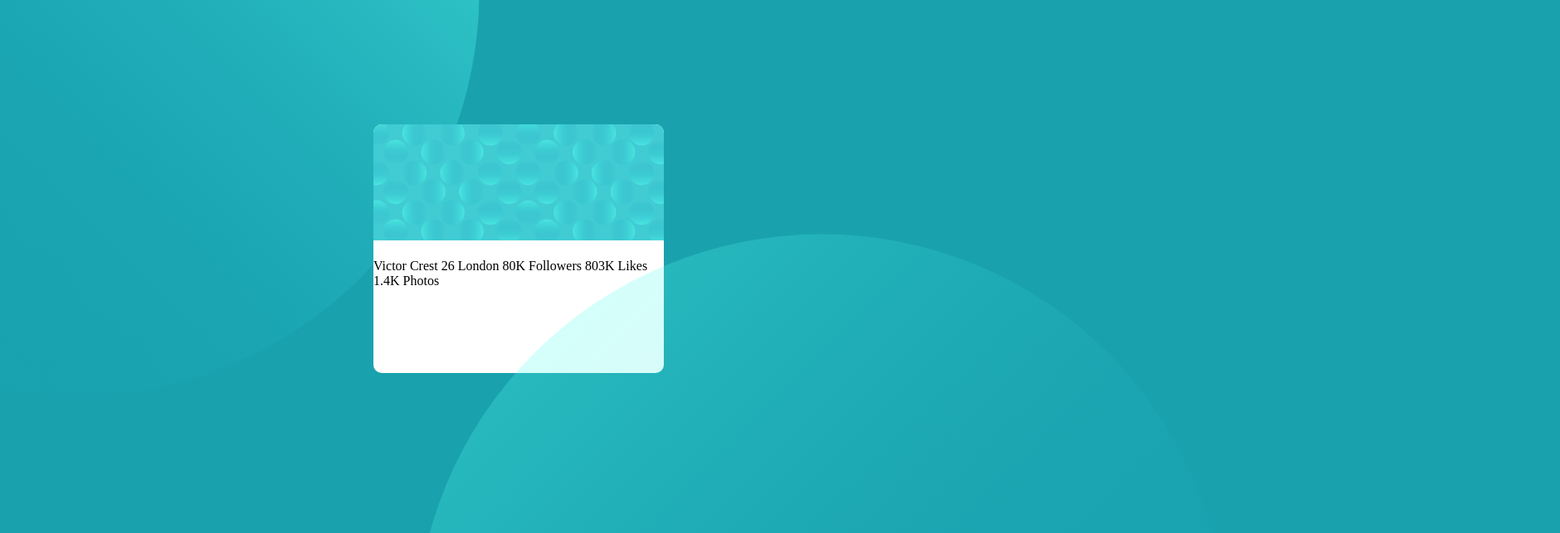
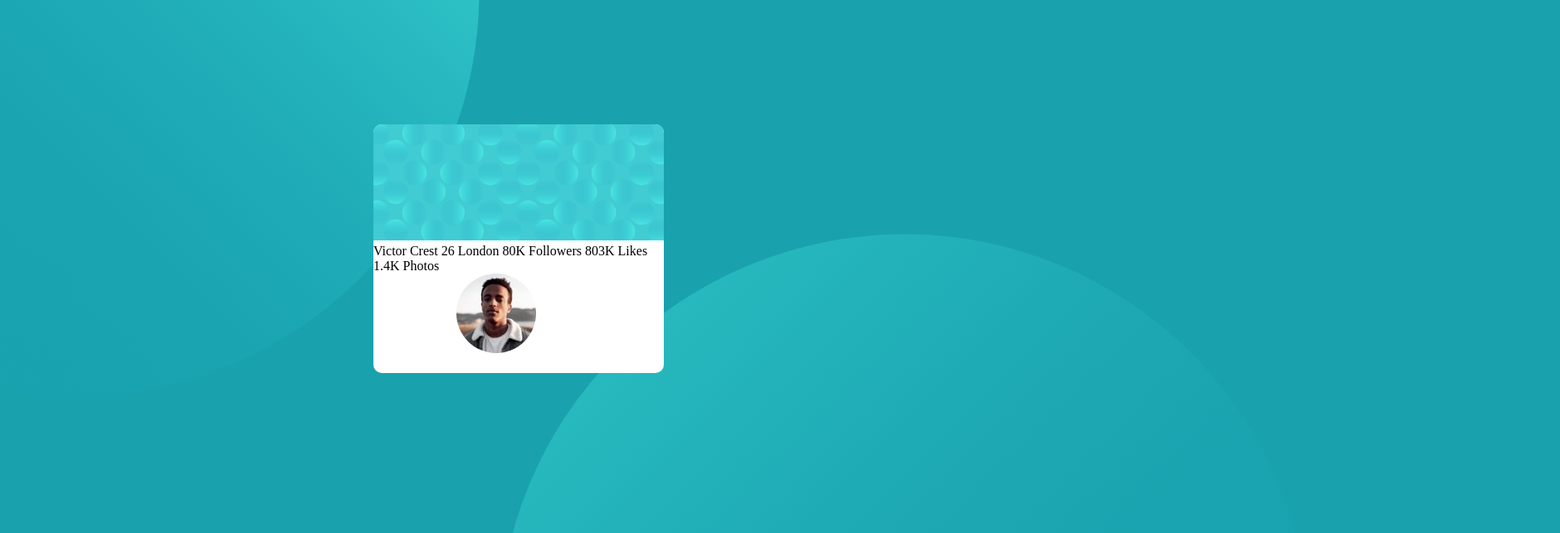
Before and after one commit to Soooomininini/new_frontend_challenge, a plain HTML site: page index.html in a window 1280 px wide. Shown: the top 643 px of the page at 83% size, 1880 px wide, since content can reach past the window. Drawn offline with Linux system fonts and the light colour scheme.

Commit message:
card layout, profile pic

```diff
--- a/index.html
+++ b/index.html
@@ -24,7 +24,7 @@
       <img src="images\bg-pattern-card.svg" alt="">
     </div>
     <div class="card-contents">
-      <img src="" alt="">
+      <img src="images\image-victor.jpg" alt="">
 
       <div class="contents">
         Victor Crest
--- a/styles.css
+++ b/styles.css
@@ -15,7 +15,7 @@ body{
 .bg-pattern-bottom{
   position: relative;
   bottom: 700px;
-  left: 500px;
+  left: 600px;
 }
 
 .card{
@@ -26,8 +26,15 @@ body{
   background-color: white;
   top: 150px;
   left: 450px;
+  z-index: 10;
 }
 .card-top img{
   border-top-left-radius: 10px;
   border-top-right-radius: 10px;
 }
+.card-contents img{
+  position: absolute;
+  top: 180px;
+  left: 100px;
+  border-radius: 100%;
+}
```
